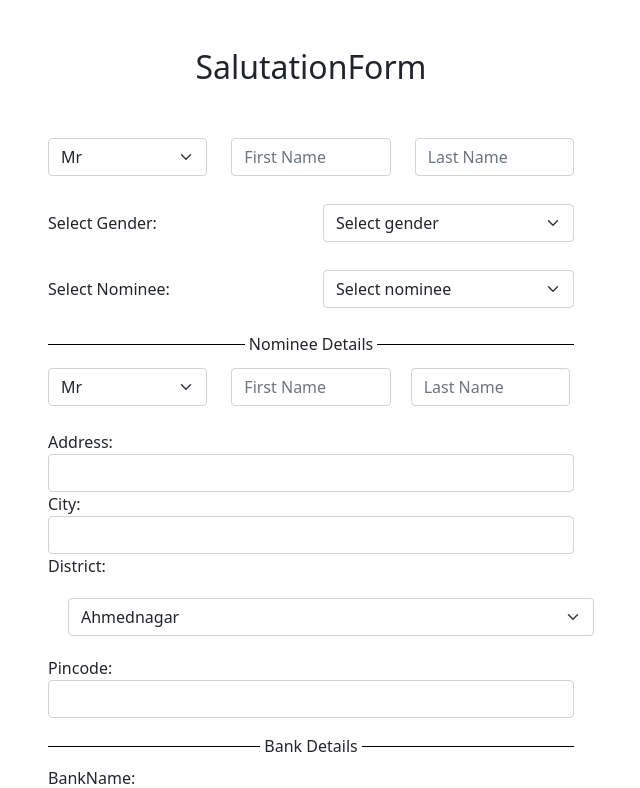
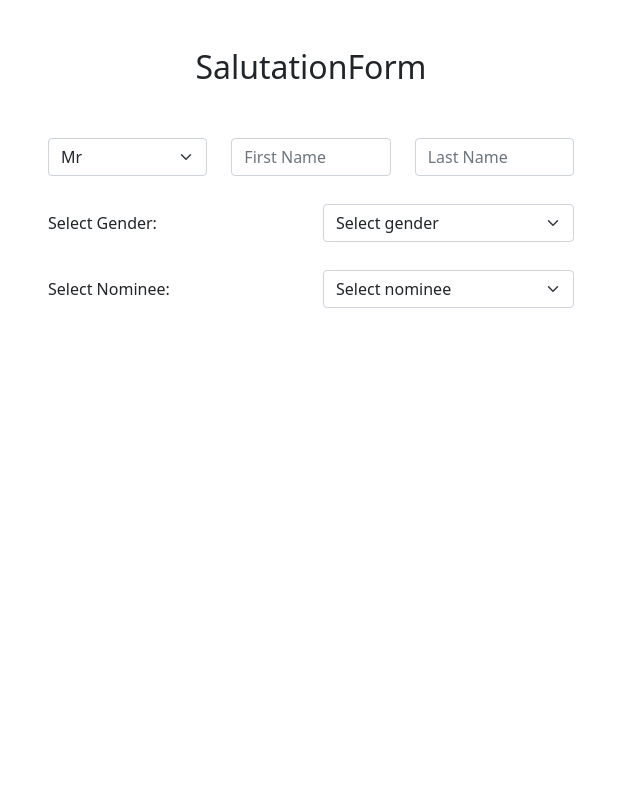
Before and after one commit to nikitabhusal/angularform, an Angular app: page / in a window 1280 px wide. Shown: the top 788 px of the page, without its empty margins (329-969 px from the left). Built offline with nearby package versions, Linux system fonts and the light colour scheme.

Commit message:
html change

```diff
--- a/src/app/app.component.html
+++ b/src/app/app.component.html
@@ -1,4 +1,3 @@
 <div class="container mt-5" style="max-width: 550px;">
   <app-userform></app-userform>
-  <app-nominee-form></app-nominee-form>
 </div>
```
